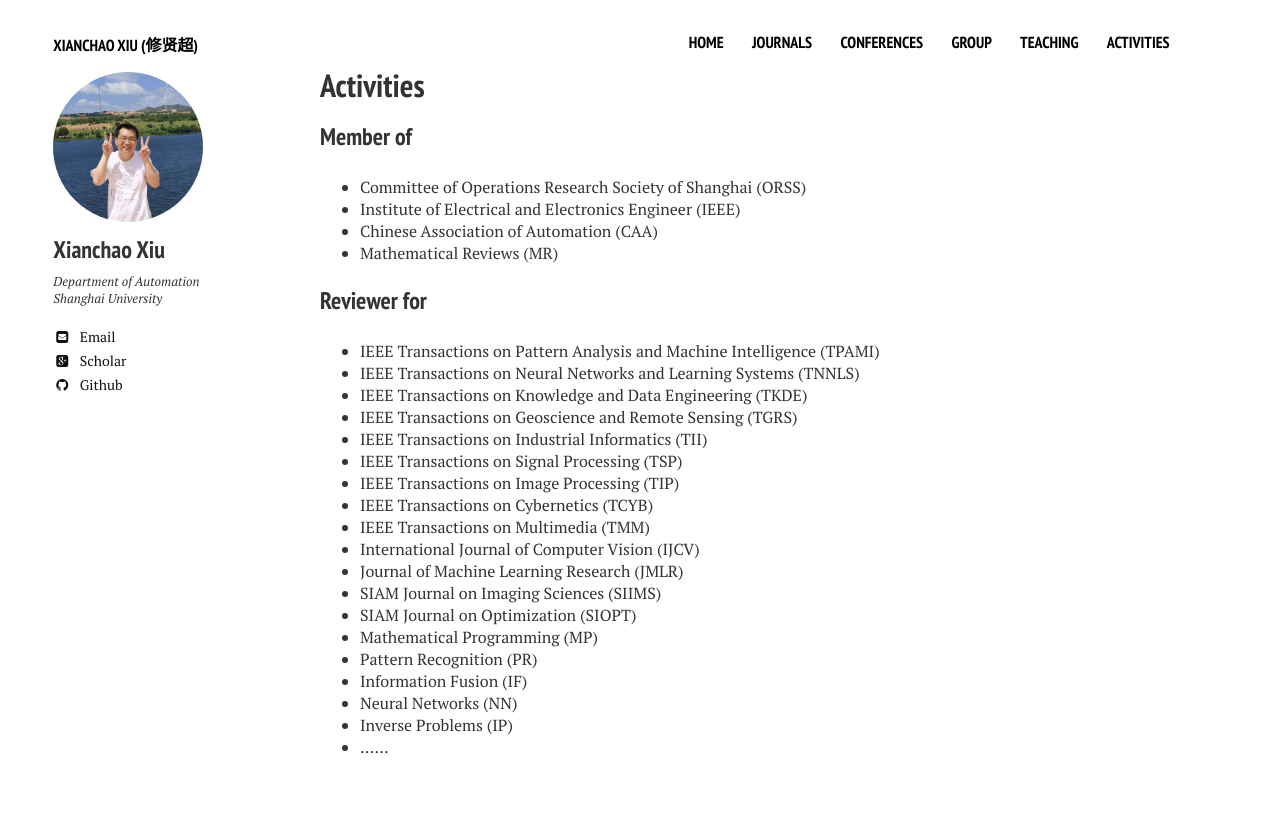
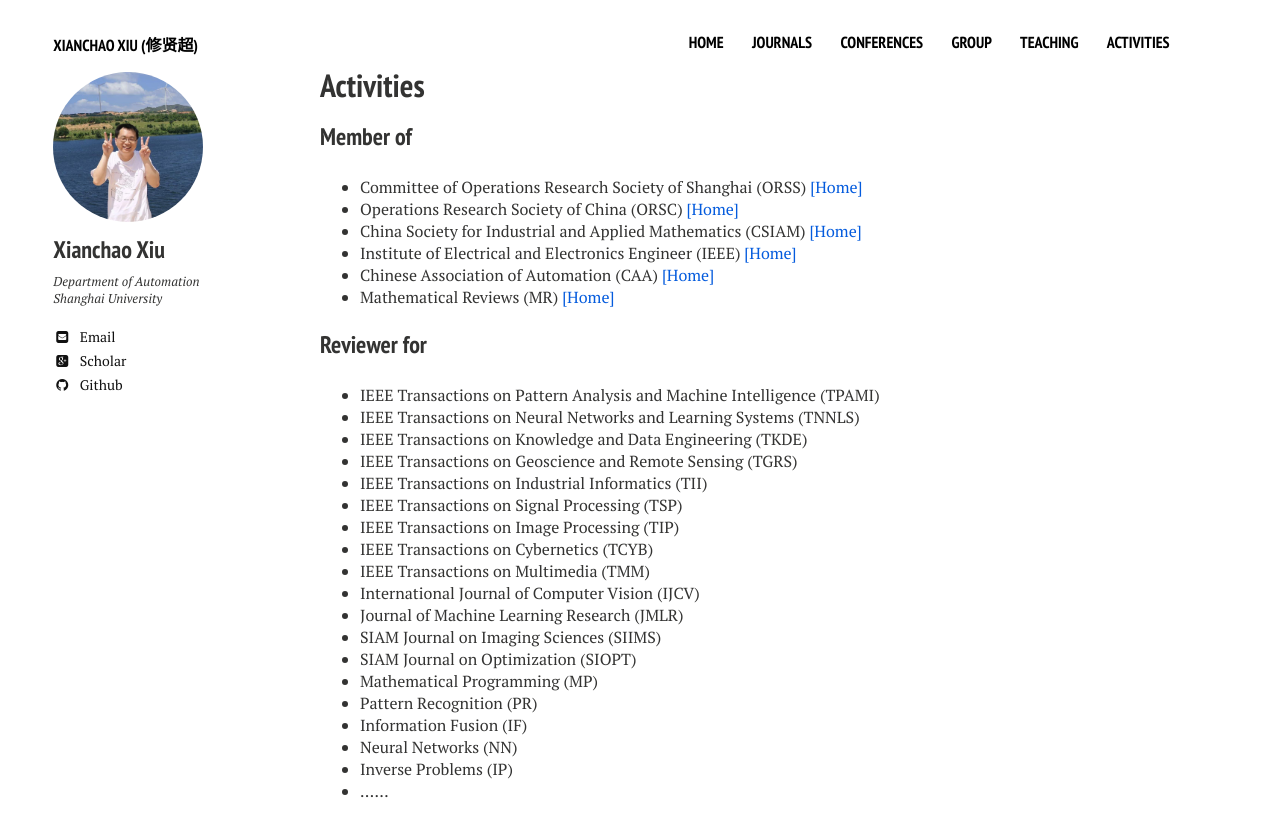
Before and after one commit to xianchaoxiu/xianchaoxiu.github.io, a Jekyll site: the page built from activities/index.md, in a window 1280 px wide. Shown: the top 837 px of the page. Built offline with Jekyll 4.4.1, drawn with Linux system fonts in a browser that asks for light colours; nearby versions of some CDN libraries.

Commit message:
Update index.md

```diff
--- a/activities/index.md
+++ b/activities/index.md
@@ -9,10 +9,12 @@ share: false
 
 
 ### Member of
-* Committee of Operations Research Society of Shanghai (ORSS) <br>
-* Institute of Electrical and Electronics Engineer (IEEE) <br>
-* Chinese Association of Automation (CAA) <br>
-* Mathematical Reviews (MR)
+* Committee of Operations Research Society of Shanghai (ORSS) <a href="http://www.shorsc.org.cn" class="textlink" target="_blank">[Home]</a> <br>
+* Operations Research Society of China (ORSC) <a href="https://www.orsc.org.cn" class="textlink" target="_blank">[Home]</a> <br>
+* China Society for Industrial and Applied Mathematics (CSIAM) <a href="https://csiam.org.cn" class="textlink" target="_blank">[Home]</a> <br>
+* Institute of Electrical and Electronics Engineer (IEEE) <a href="https://www.ieee.org" class="textlink" target="_blank">[Home]</a> <br>
+* Chinese Association of Automation (CAA) <a href="https://www.caa.org.cn" class="textlink" target="_blank">[Home]</a> <br>
+* Mathematical Reviews (MR) <a href="https://mathscinet.ams.org/mresubs/index.html" class="textlink" target="_blank">[Home]</a> <br>
 
 
 ### Reviewer for
```
